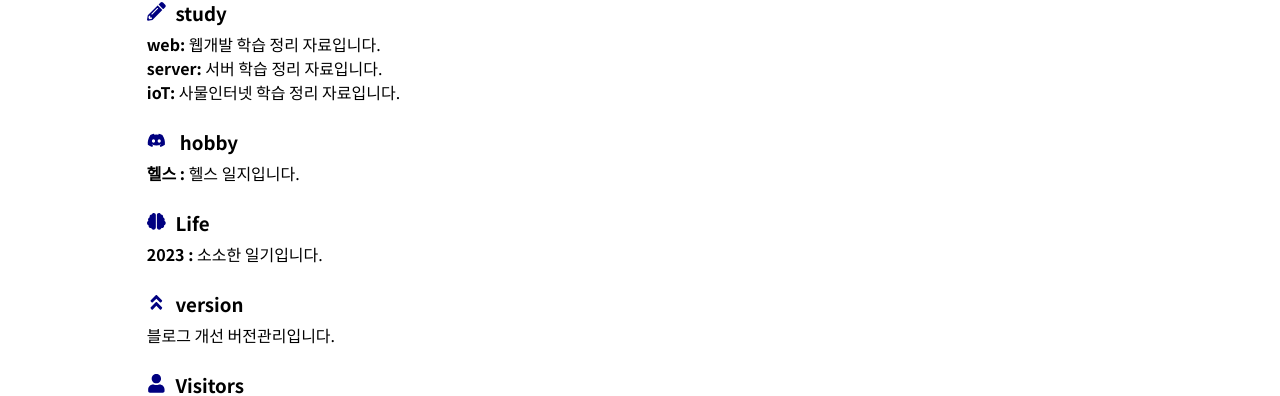
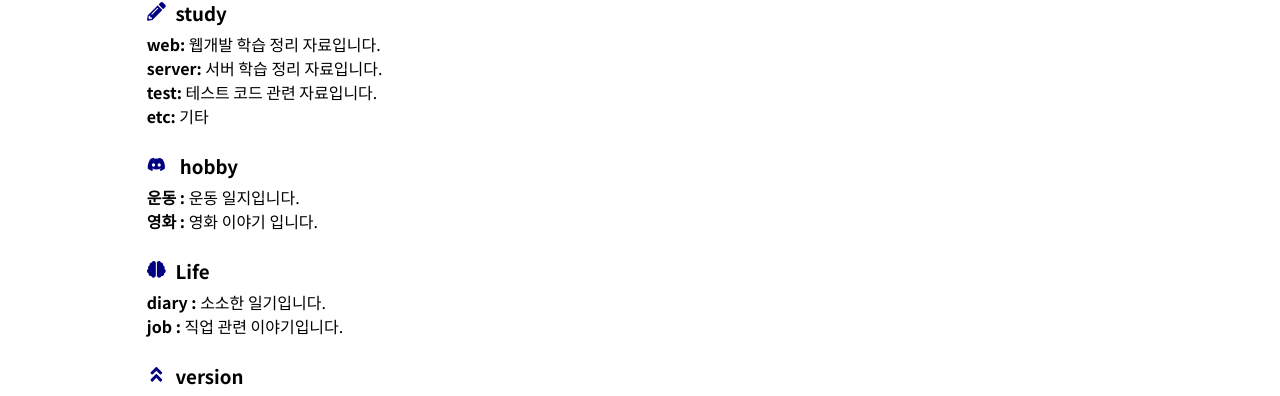
Before and after one commit to wdevelope/myblog_react, a React (Create React App) app: page / in a window 1280 px wide. Shown: the part 287-683 px from the top of the page. Built offline with nearby package versions, Linux system fonts and the light colour scheme; no server answers.

Commit message:
chore: 게시글 조회 수정, home 양식 수정

```diff
--- a/src/components/common/BasicHeader.js
+++ b/src/components/common/BasicHeader.js
@@ -2,6 +2,7 @@ import React from 'react';
 import { Link } from 'react-router-dom';
 import styles from './BasicHeader.module.css';
 import { useNavigate } from 'react-router-dom';
+
 export default function BasicHeader() {
   const navigate = useNavigate();
   const isLoggedin = document.cookie.includes('Authorization');
--- a/src/components/pages/Home/HomePage.js
+++ b/src/components/pages/Home/HomePage.js
@@ -23,7 +23,10 @@ export default function Home() {
           <strong>server:</strong> 서버 학습 정리 자료입니다.
         </li>
         <li>
-          <strong>ioT:</strong> 사물인터넷 학습 정리 자료입니다.
+          <strong>test:</strong> 테스트 코드 관련 자료입니다.
+        </li>
+        <li>
+          <strong>etc:</strong> 기타
         </li>
       </ul>
       <br />
@@ -32,7 +35,10 @@ export default function Home() {
       </h3>
       <ul>
         <li>
-          <strong>헬스 :</strong> 헬스 일지입니다.
+          <strong>운동 :</strong> 운동 일지입니다.
+        </li>
+        <li>
+          <strong>영화 :</strong> 영화 이야기 입니다.
         </li>
       </ul>
       <br />
@@ -42,7 +48,10 @@ export default function Home() {
       </h3>
       <ul>
         <li>
-          <strong>2023 :</strong> 소소한 일기입니다.
+          <strong>diary :</strong> 소소한 일기입니다.
+        </li>
+        <li>
+          <strong>job :</strong> 직업 관련 이야기입니다.
         </li>
       </ul>
       <br />
--- a/src/components/pages/Post/PostInfoPage.js
+++ b/src/components/pages/Post/PostInfoPage.js
@@ -19,8 +19,19 @@ export default function PostInfoPage() {
   // 게시글 렌더링
   useEffect(() => {
     const fetchPostDetails = async () => {
+      console.log('fetchPostDetails 호출');
       try {
         const response = await fetch(`${process.env.REACT_APP_SERVER_URL}/api/post/${postId}`);
+
+        if (response.status !== 200) {
+          // 에러 응답 처리
+          const errorData = await response.json();
+          alert(errorData.errorMessage || '게시글 조회 권한이 없습니다.');
+          navigate(-1);
+          return;
+        }
+
+        // 정상 응답 처리
         const data = await response.json();
         setPost({
           ...data,
@@ -30,9 +41,9 @@ export default function PostInfoPage() {
         console.error('Error fetching post detail', error);
       }
     };
-
+    console.log(postId);
     fetchPostDetails();
-  }, [postId]);
+  }, [postId, navigate]);
 
   // 게시글 삭제
   const deletePost = async () => {
--- a/src/components/pages/Post/PostInfoPage.module.css
+++ b/src/components/pages/Post/PostInfoPage.module.css
@@ -54,4 +54,8 @@
   .postInfoBox {
     padding: 0px;
   }
+
+  .postInfoContent {
+    font-size: 0.7rem;
+  }
 }
--- a/src/components/pages/Visitor/VisitorInfoPage.module.css
+++ b/src/components/pages/Visitor/VisitorInfoPage.module.css
@@ -53,3 +53,13 @@
 .visitorCommentt span {
   font-weight: bold;
 }
+
+@media screen and (max-width: 768px) {
+  .visitorInfoBox {
+    padding: 0px;
+  }
+
+  .visitorInfoContent {
+    font-size: 0.7rem;
+  }
+}
```
